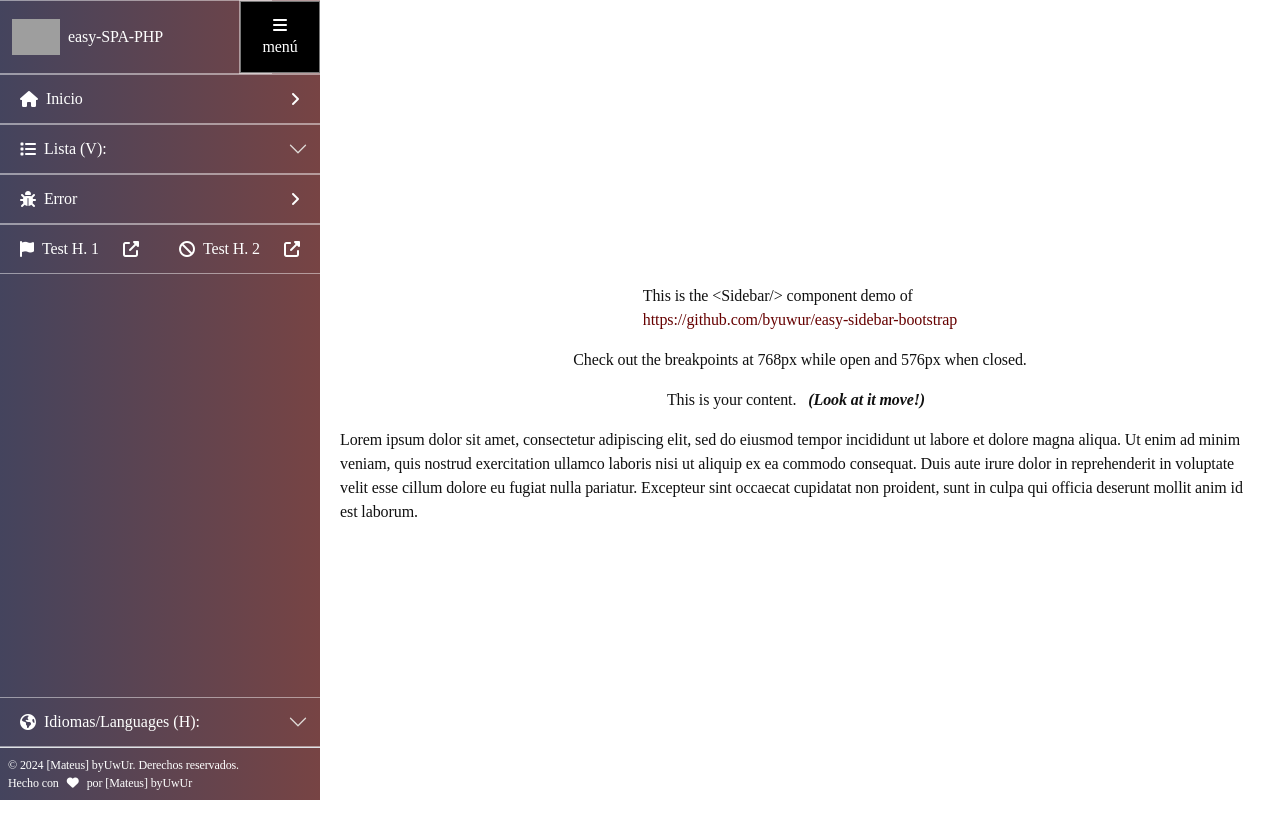
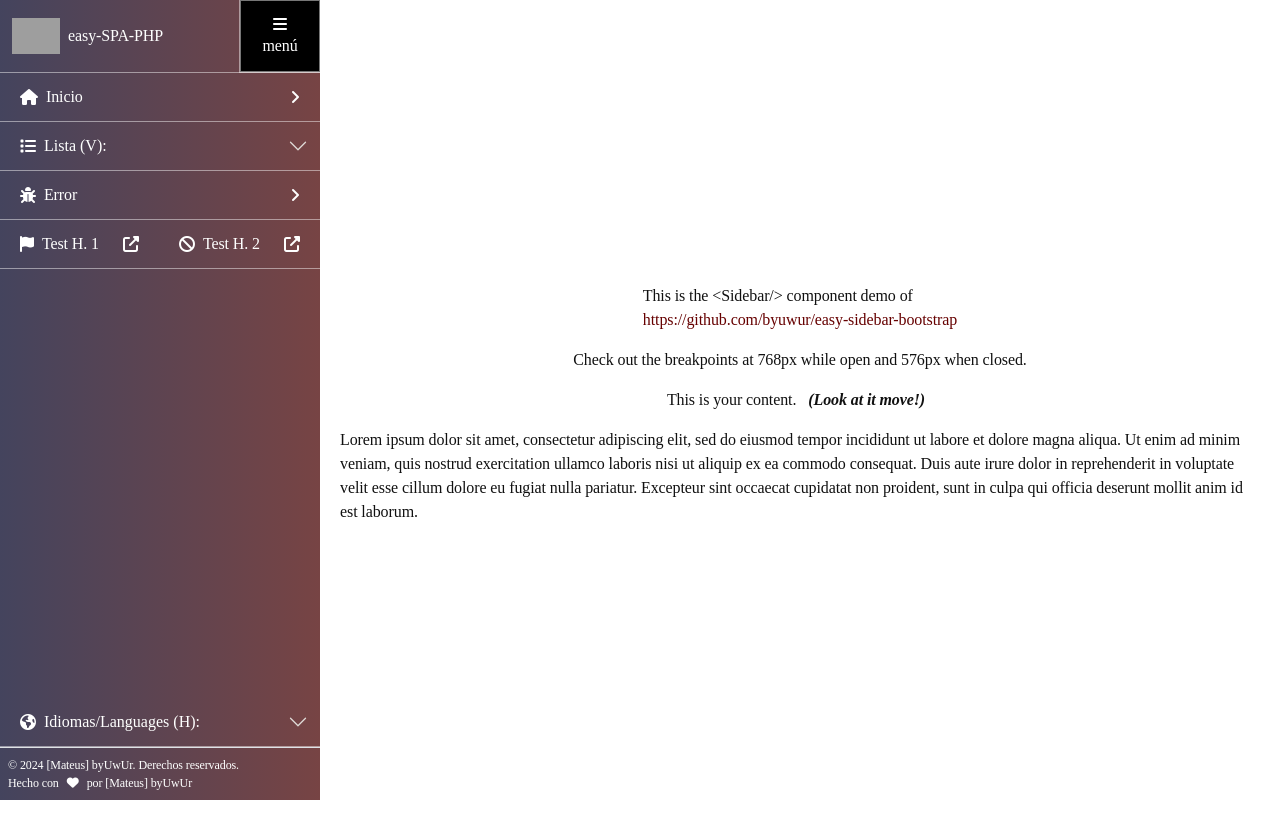
Before and after one commit to byuwur/easy-sidebar-bootstrap, a plain HTML site: page index.html in a window 1280 px wide. Drawn offline with nearby package versions, Linux system fonts and the light colour scheme; grey boxes are pictures that could not be loaded.

Commit message:
Improve <Sidebar /> visuals.

```diff
--- a/_common.css
+++ b/_common.css
@@ -329,7 +329,7 @@ th {
 }
 .bywr-accordion .accordion-button,
 .bywr-accordion .bywr-sidebar-option {
-	border-width: 1px 0;
+	border-width: 0 0 1px 0;
 	border-style: solid;
 	border-color: var(--light-transparent);
 }
@@ -365,7 +365,7 @@ th {
 	height: var(--sidebar-height);
 	width: var(--sidebar-width);
 	background: #000;
-	top: 1px;
+	top: 0;
 	right: 0;
 	padding: 0.5rem;
 	border: 1px solid var(--light-transparent);
--- a/index.html
+++ b/index.html
@@ -16,9 +16,9 @@
 		<nav id="bywr-sidebar" class="bywr-sidebar accordion bywr-accordion bg-dark-transparent bg-blurred text-white">
 			<div class="overlay"></div>
 			<div class="bywr-sidebar-content accordion-item flex-grow-1">
-				<div class="bywr-sidebar-option p-2o5 me-5 pe-5">
+				<div class="bywr-sidebar-option p-2o5">
 					<div class="navbar-brand has-background-contain" style="height: 3rem; width: 3rem; background-image: url('https://byuwur.co/img/logo.png')"></div>
-					<span class="mx-2">easy-SPA-PHP</span>
+					<span class="ms-2 me-4 pe-5">easy-SPA-PHP</span>
 					<div class="has-background-contain ms-auto d-sm-none" style="height: 3rem; width: 3rem; background-image: url('https://byuwur.co/img/logo.png')"></div>
 				</div>
 				<a class="bywr-sidebar-option" href="javascript:;"> <i class="fas fa-home"></i><span>Inicio</span><i class="fas fa-angle-right ms-auto"></i></a>
```
